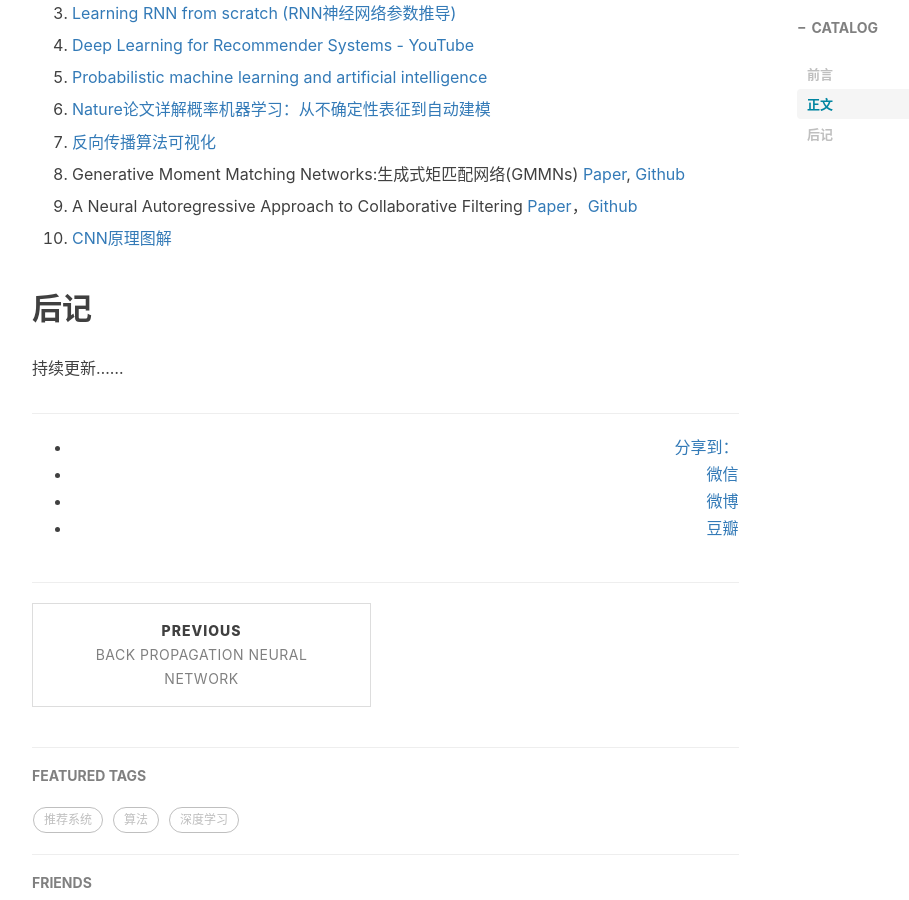
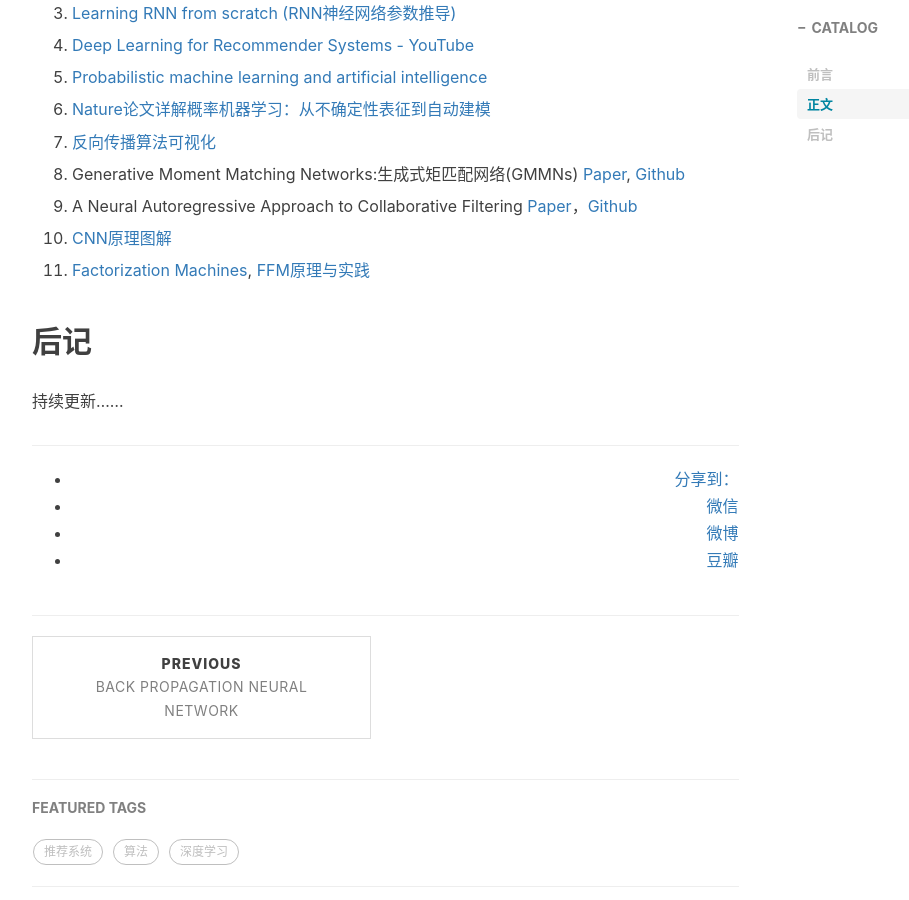
Before and after one commit to CoolIceFire/CoolIceFire.github.io, a Jekyll site: the page built from _posts/2016-06-30-Learning.markdown, in a window 1280 px wide and 900 px high, scrolled down 897 px. Shown: the whole window, without its empty margins (233-1142 px from the left). Built offline with Jekyll 4.4.1, drawn with Linux system fonts in a browser that asks for light colours; nearby versions of some CDN libraries; comment, search, counter and statistics services are not loaded.

Commit message:
Update 2016-06-30-Learning.markdown

```diff
--- a/_posts/2016-06-30-Learning.markdown
+++ b/_posts/2016-06-30-Learning.markdown
@@ -43,6 +43,8 @@ tags:
 
 10. [CNN原理图解](http://xrds.acm.org/blog/2016/06/convolutional-neural-networks-cnns-illustrated-explanation/)
 
+11. [Factorization Machines](http://www.algo.uni-konstanz.de/members/rendle/pdf/Rendle2010FM.pdf), [FFM原理与实践](http://tech.meituan.com/deep-understanding-of-ffm-principles-and-practices.html)
+
 ## 后记
 
 持续更新……
```
